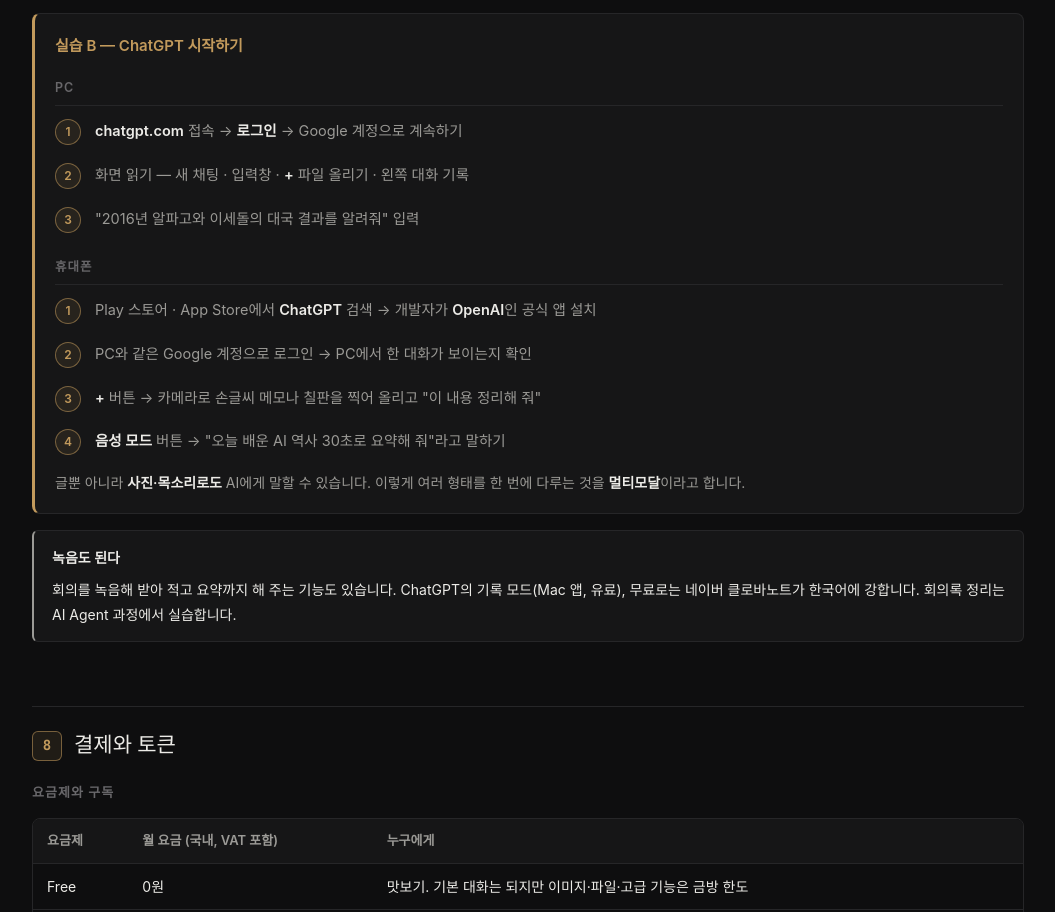
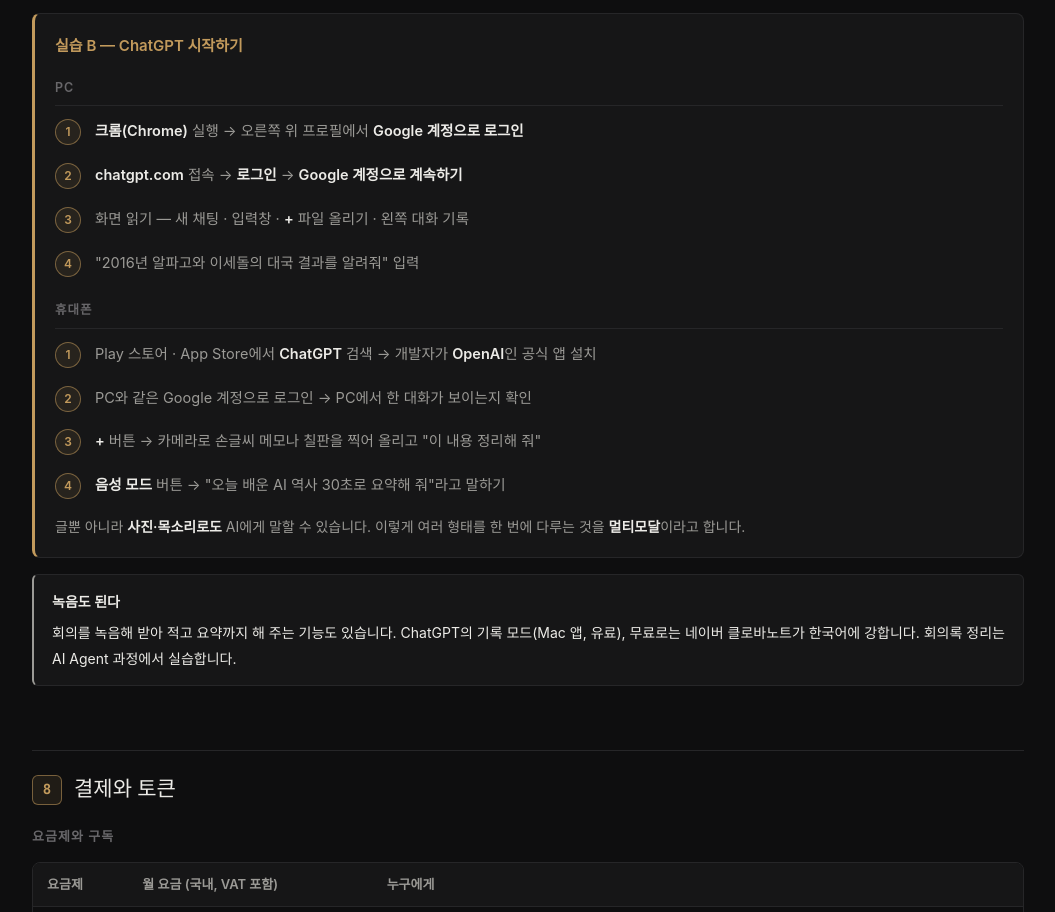
Before and after one commit to aaaaxca/leejuhyeong, a plain HTML site: page c/prompt-to7lu/01.html in a window 1280 px wide. Shown: the part 6977-7889 px from the top of the page, without its empty margins (112-1167 px from the left). Drawn offline with Linux system fonts and the light colour scheme; a web font is replaced by a local one.

Commit message:
prompt 1차시: 실습 B PC 첫 단계에 크롬 로그인 추가
Co-Authored-By: Claude Opus 5.5 <noreply@anthropic.com>
Claude-Session: https://claude.ai/code/session_012qBc579Pi2SqD7VYHqKnXc

```diff
--- a/c/prompt-to7lu/01.html
+++ b/c/prompt-to7lu/01.html
@@ -410,7 +410,8 @@
       <div class="practice-title">실습 B — ChatGPT 시작하기</div>
       <div class="step-group">PC</div>
       <ol class="num-steps">
-        <li><b>chatgpt.com</b> 접속 → <b>로그인</b> → Google 계정으로 계속하기</li>
+        <li><b>크롬(Chrome)</b> 실행 → 오른쪽 위 프로필에서 <b>Google 계정으로 로그인</b></li>
+        <li><b>chatgpt.com</b> 접속 → <b>로그인</b> → <b>Google 계정으로 계속하기</b></li>
         <li>화면 읽기 — 새 채팅 · 입력창 · <b>+</b> 파일 올리기 · 왼쪽 대화 기록</li>
         <li>"2016년 알파고와 이세돌의 대국 결과를 알려줘" 입력</li>
       </ol>
```
Also changed, not shown: content/prompt/01.html (+2 -1 lines).
